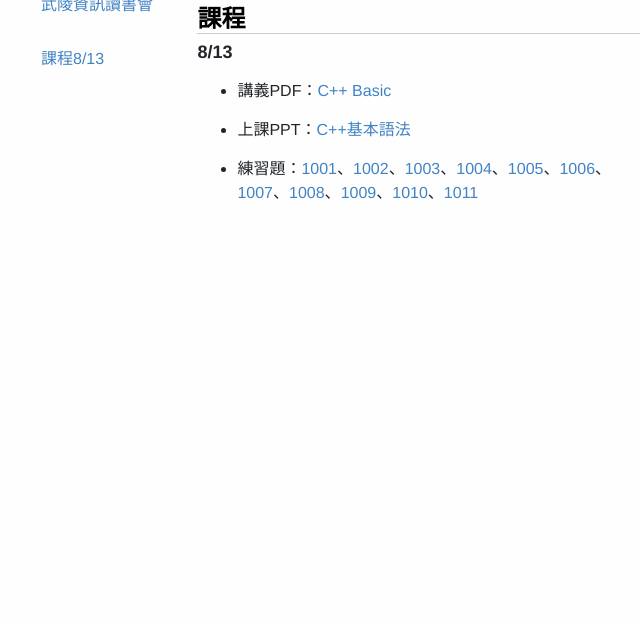
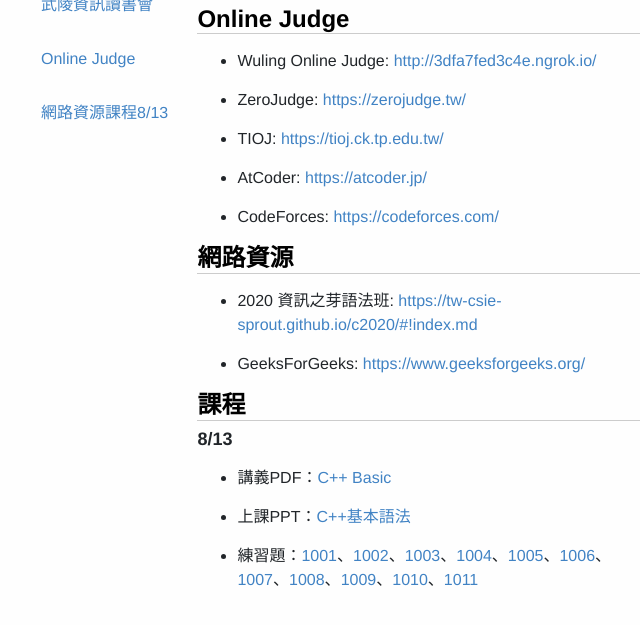
Before and after one commit to wulinginfor/wulinginfor.github.io, a plain HTML site: page index.html in a window 1280 px wide. Shown: the part 53-678 px from the top of the page, without its empty margins (294-934 px from the left). Drawn offline with nearby package versions, Linux system fonts and the light colour scheme; files that its build step writes are made by us from their sources.

Commit message:
Site updated: Mon 17 Aug 2020 04:17:32 PM CST

```diff
--- a/index.html
+++ b/index.html
@@ -15,11 +15,26 @@
     <div class="row-fluid">
       <div class="span3"><ul class="nav nav-list">
     <li class="sidebar-header-1"><a href="#武陵資訊讀書會">武陵資訊讀書會</a></li>
+    <li class="sidebar-header-2"><a href="#online-judge">Online Judge</a></li>
+    <li class="sidebar-header-2"><a href="#網路資源">網路資源</a></li>
     <li class="sidebar-header-2"><a href="#課程">課程</a></li>
     <li class="sidebar-header-3"><a href="#8/13">8/13</a></li>
 </ul>
       </div>
       <div class="span9 main"><h1 id="武陵資訊讀書會"><a class="header-link" href="#武陵資訊讀書會"></a>武陵資訊讀書會</h1>
+<h2 id="online-judge"><a class="header-link" href="#online-judge"></a>Online Judge</h2>
+<ul class="list">
+<li>Wuling Online Judge: <a href="http://3dfa7fed3c4e.ngrok.io/">http://3dfa7fed3c4e.ngrok.io/</a></li>
+<li>ZeroJudge: <a href="https://zerojudge.tw/">https://zerojudge.tw/</a></li>
+<li>TIOJ: <a href="https://tioj.ck.tp.edu.tw/">https://tioj.ck.tp.edu.tw/</a></li>
+<li>AtCoder: <a href="https://atcoder.jp/">https://atcoder.jp/</a></li>
+<li>CodeForces: <a href="https://codeforces.com/">https://codeforces.com/</a></li>
+</ul>
+<h2 id="網路資源"><a class="header-link" href="#網路資源"></a>網路資源</h2>
+<ul class="list">
+<li>2020 資訊之芽語法班: <a href="https://tw-csie-sprout.github.io/c2020/#!index.md">https://tw-csie-sprout.github.io/c2020/#!index.md</a></li>
+<li>GeeksForGeeks: <a href="https://www.geeksforgeeks.org/">https://www.geeksforgeeks.org/</a></li>
+</ul>
 <h2 id="課程"><a class="header-link" href="#課程"></a>課程</h2>
 <h3 id="8/13"><a class="header-link" href="#8/13"></a>8/13</h3>
 <ul class="list">
```
Also changed, not shown: 1 other file.
